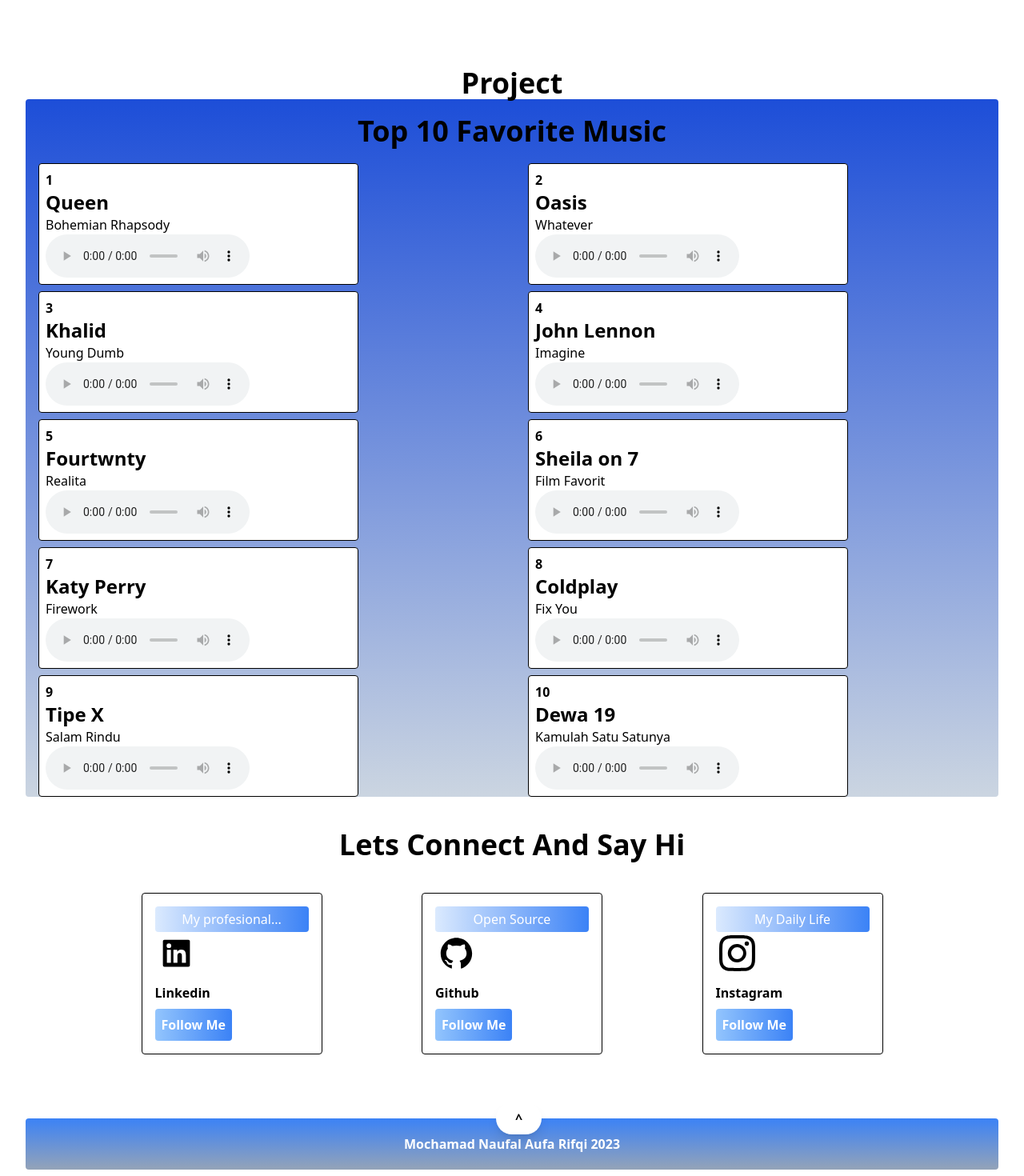
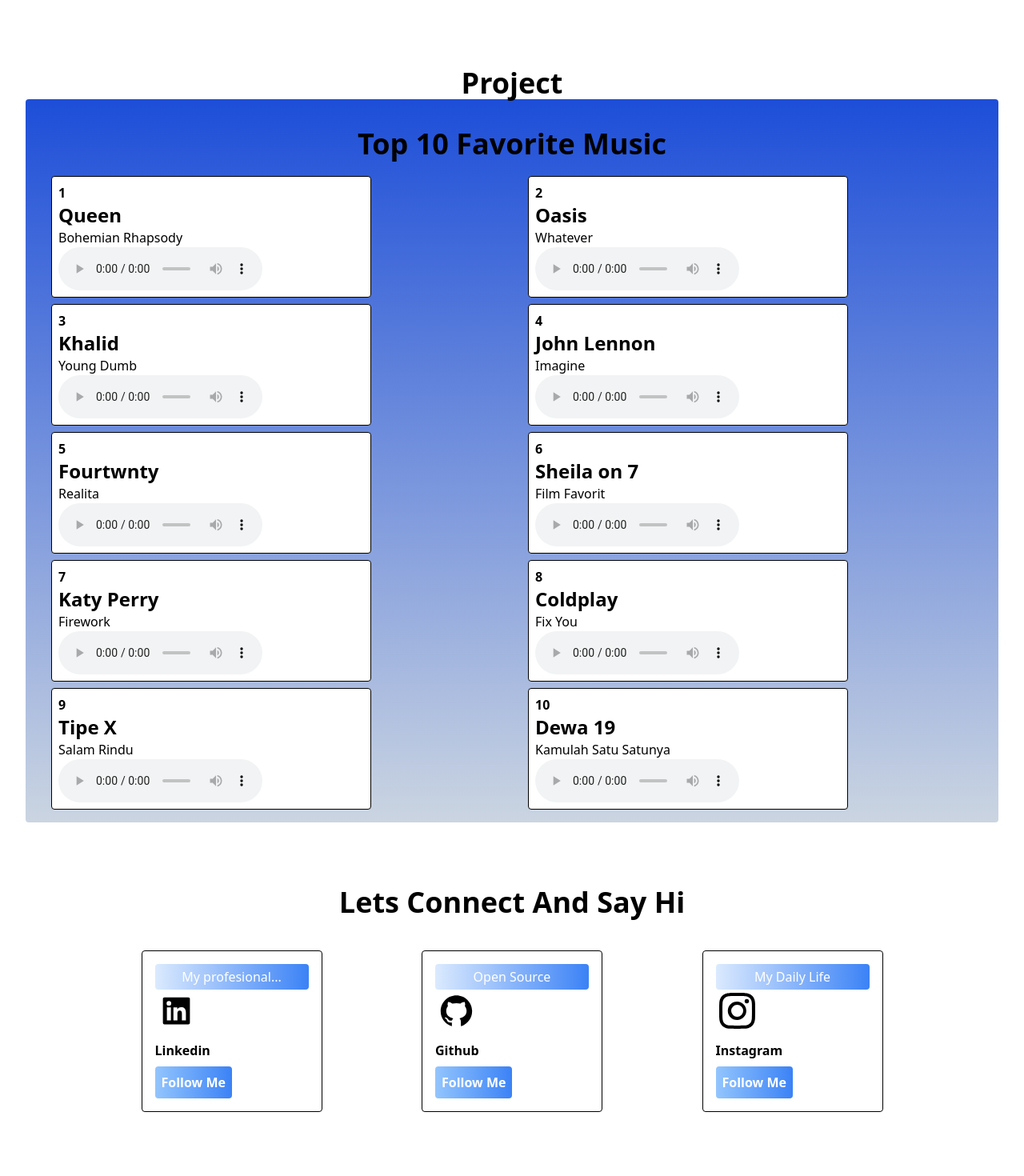
Before and after one commit to naufalaufa/ProjectTailwind, a React (Vite) app: page / in a window 1280 px wide. Shown: the part 2040-3510 px from the top of the page at 80% size. Built offline with nearby package versions, Linux system fonts and the light colour scheme; the HTML template or start-up script is replaced by a standard one.

Commit message:
add padding in music

```diff
--- a/src/components/Contact.jsx
+++ b/src/components/Contact.jsx
@@ -6,7 +6,7 @@
 import "swiper/css";
 const Contact = ({ toggleNavbar }) => {
   return (
-    <div className="my-10">
+    <div className="my-20">
       <h1 className="text-xl sm:text-4xl text-center font-bold">
         Lets Connect And Say Hi
       </h1>
--- a/src/components/Music.jsx
+++ b/src/components/Music.jsx
@@ -3,7 +3,7 @@
 
 const Music = () => {
   return (
-    <div className="bg-gradient-to-t from-slate-300 to-blue-700 rounded">
+    <div className="bg-gradient-to-t from-slate-300 to-blue-700 rounded p-4">
       <h1 className="text-center text-xl sm:text-4xl font-bold p-5">
         Top 10 Favorite Music
       </h1>
```
